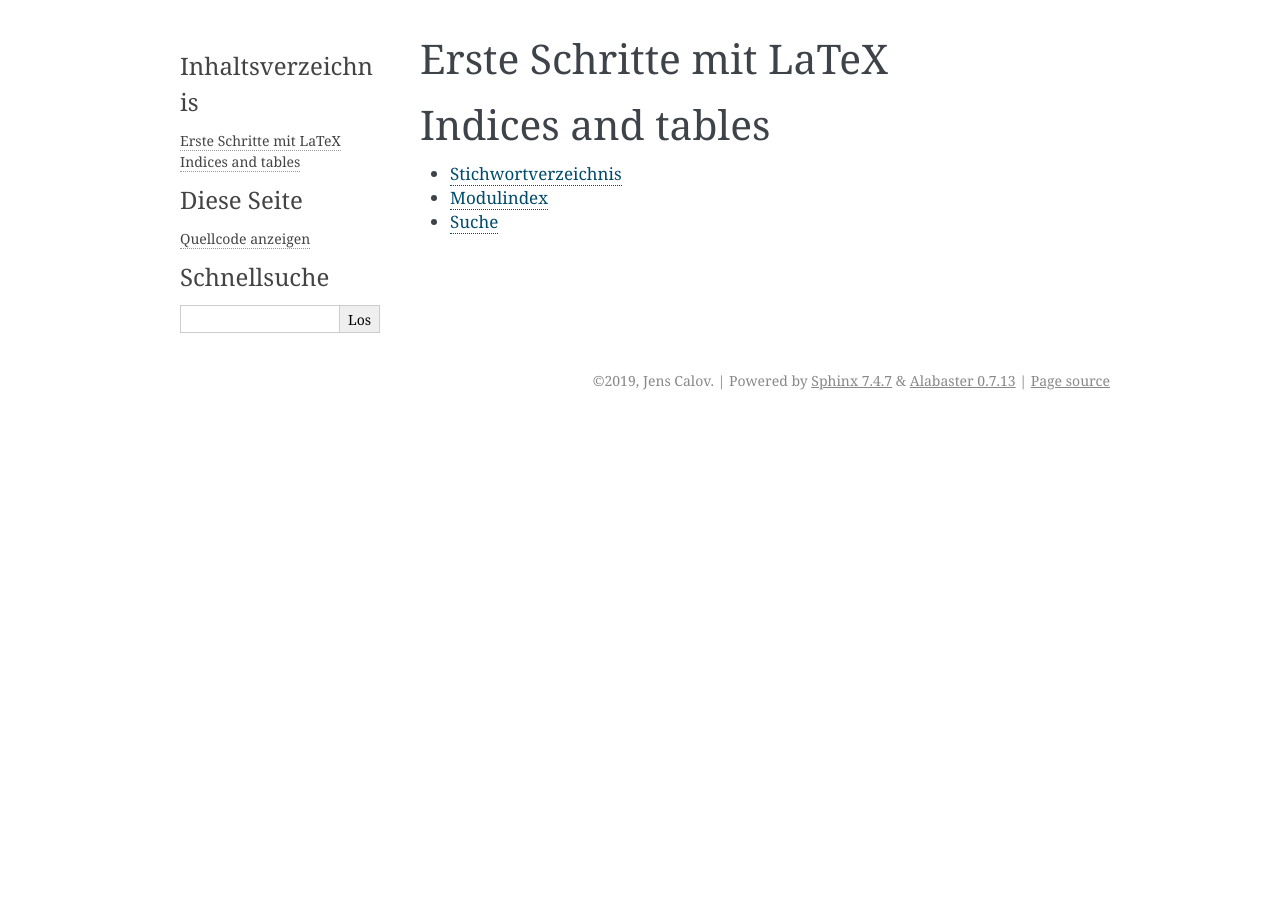
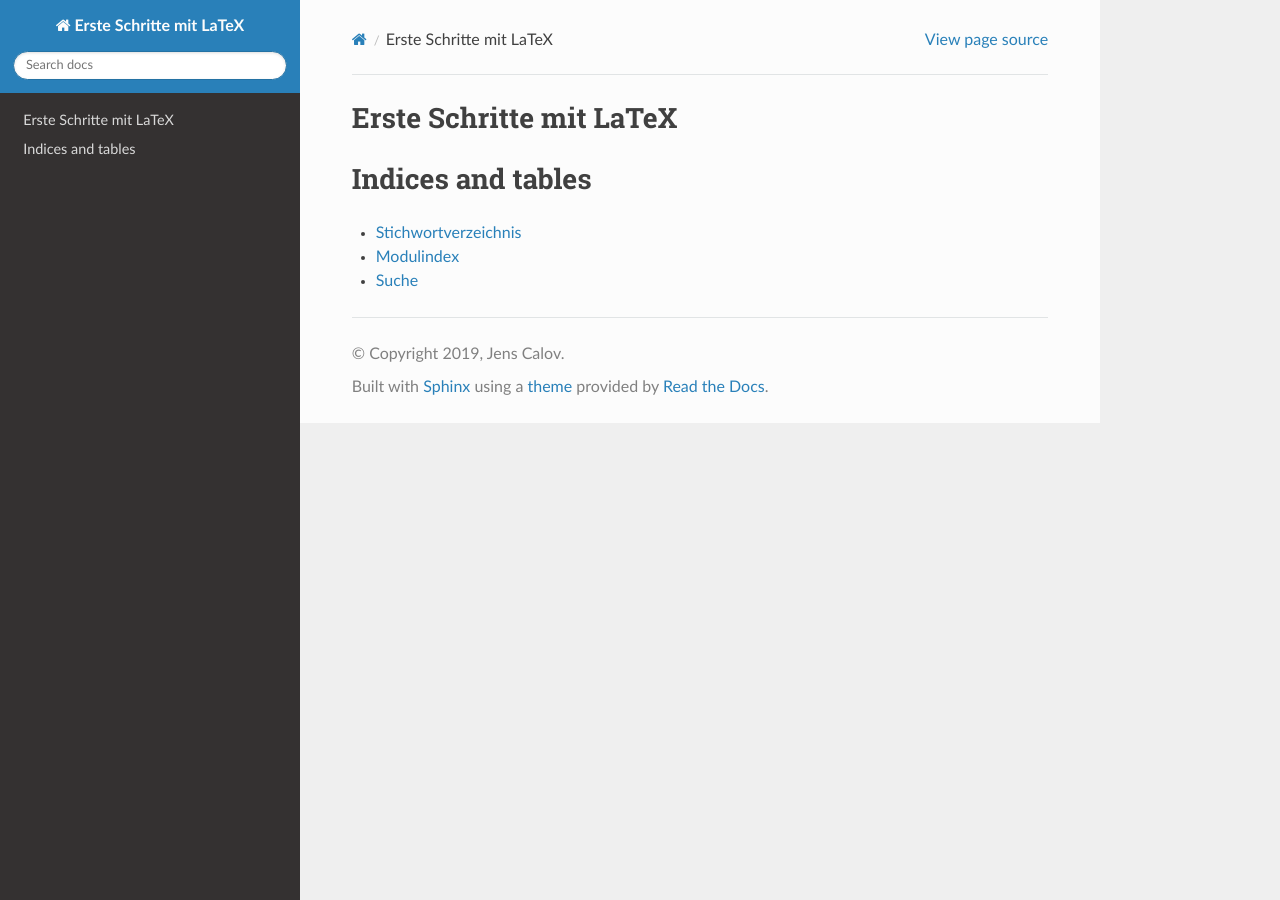
Before and after one commit to jcalov/Erste-Schritte-mit-LaTeX, a Sphinx documentation site: the page built from source/index.rst, in a window 1280 px wide. Built offline with Sphinx 7.4.7 and the Read the Docs theme 2.0.0, drawn with Linux system fonts in a browser that asks for light colours.

Commit message:
Changed theme

```diff
--- a/source/conf.py
+++ b/source/conf.py
@@ -51,7 +51,10 @@ exclude_patterns = []
 # The theme to use for HTML and HTML Help pages.  See the documentation for
 # a list of builtin themes.
 #
-html_theme = 'alabaster'
+# html_theme = 'alabaster'
+import sphinx_rtd_theme
+html_theme = 'sphinx_rtd_theme'
+html_theme_path = [sphinx_rtd_theme.get_html_theme_path()]
 
 # Add any paths that contain custom static files (such as style sheets) here,
 # relative to this directory. They are copied after the builtin static files,
```
